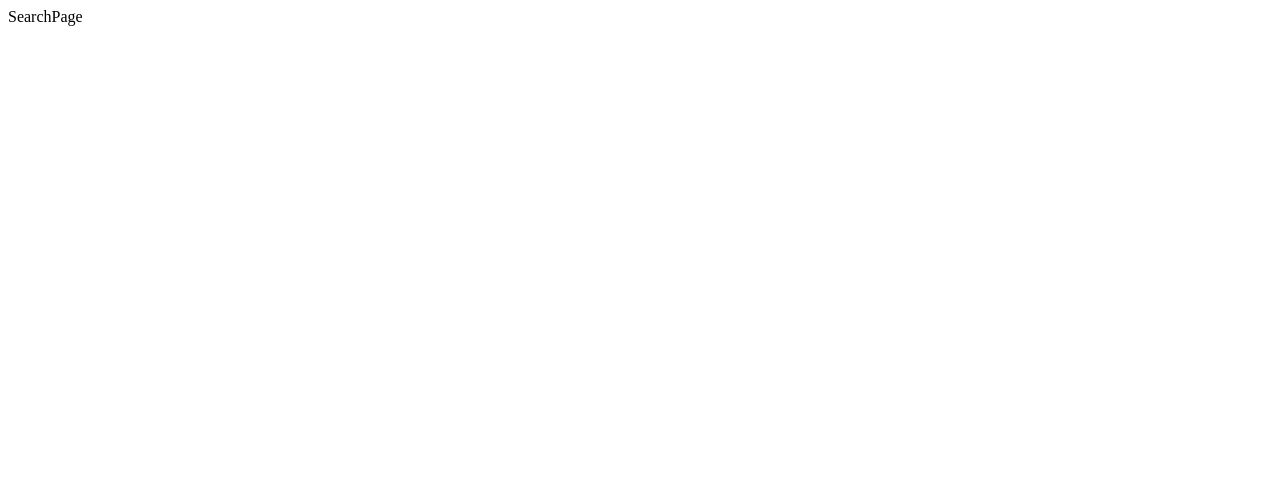
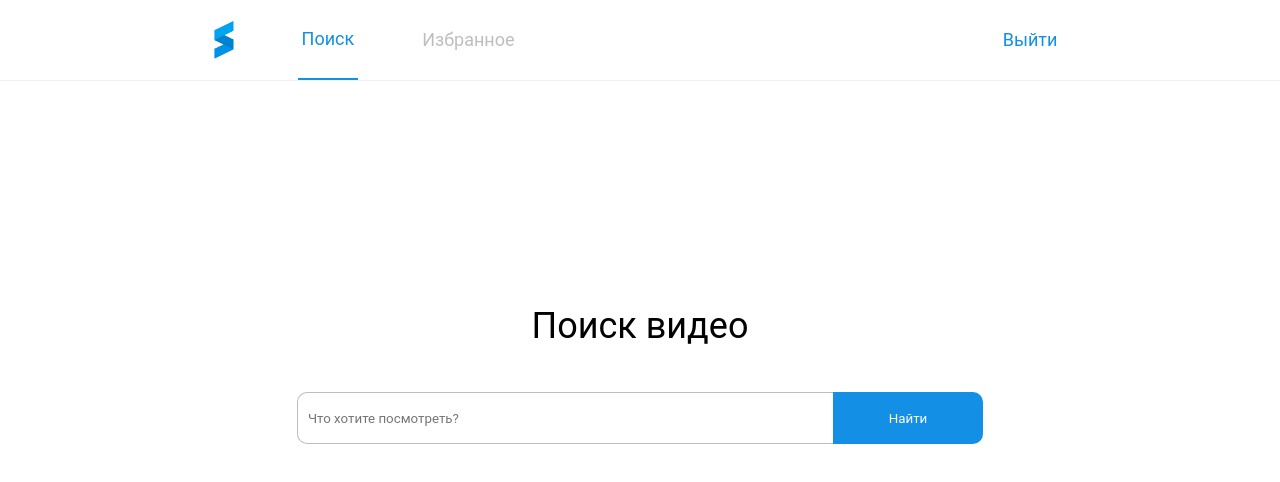
Before and after one commit to Ilya199319922020/react-ts-search-youtube-video, a React (Create React App) app: page /search in a window 1280 px wide. Shown: the top 482 px of the page. Built offline with nearby package versions, Linux system fonts and the light colour scheme.

Commit message:
added styles for the main page and header

```diff
--- a/src/App.css
+++ b/src/App.css
@@ -3,30 +3,93 @@
 
 }
 
-
-
-
-
-.App-header {
-  background-color: #282c34;
-  min-height: 100vh;
-  display: flex;
-  flex-direction: column;
-  align-items: center;
-  justify-content: center;
-  font-size: calc(10px + 2vmin);
-  color: white;
+* {
+	padding: 0;
+	margin: 0;
+	border: 0;
 }
 
-.App-link {
-  color: #61dafb;
+*,
+*:before,
+*:after {
+	-moz-box-sizing: border-box;
+	-webkit-box-sizing: border-box;
+	box-sizing: border-box;
 }
 
-@keyframes App-logo-spin {
-  from {
-    transform: rotate(0deg);
-  }
-  to {
-    transform: rotate(360deg);
-  }
+:focus,
+:active {
+	outline: none;
 }
+
+a:focus,
+a:active {
+	outline: none;
+}
+
+nav,
+footer,
+header,
+aside {
+	display: block;
+}
+
+html,
+body {
+
+	height: 100%;
+	width: 100%;
+  font-family: 'Roboto', sans-serif;
+	font-size: 100%;
+	line-height: 1;
+	font-size: 14px;
+	-ms-text-size-adjust: 100%;
+	-moz-text-size-adjust: 100%;
+	-webkit-text-size-adjust: 100%;
+}
+
+input,
+button,
+textarea {
+	font-family: inherit;
+}
+
+input::-ms-clear {
+	display: none;
+}
+
+button {
+	cursor: pointer;
+}
+
+button::-moz-focus-inner {
+	padding: 0;
+	border: 0;
+}
+
+a,
+a:visited {
+	text-decoration: none;
+}
+
+a:hover {
+	text-decoration: none;
+}
+
+ul li {
+	list-style: none;
+}
+
+img {
+	vertical-align: top;
+}
+
+h1,
+h2,
+h3,
+h4,
+h5,
+h6 {
+	font-size: inherit;
+	font-weight: 400;
+}
--- a/src/App.tsx
+++ b/src/App.tsx
@@ -1,16 +1,16 @@
 import React from 'react';
+import './App.css'
 import { Navigate, Route, Routes } from 'react-router-dom';
 import AuthPage from './components/AuthPage';
-import SearchPage from './components/Search/SearchPage';
+import Container from './components/Container';
 import VideoList from './components/Video/VideoList';
-
 
 function App() {
   return (
     <Routes>
       <Route path="/" element={<Navigate replace to="/login" />} />
       <Route path='/login' element={<AuthPage />} />
-      <Route path='/search' element={<SearchPage />} />
+      <Route path='/search' element={<Container />} />
       <Route path='/videoList' element={<VideoList />} />
     </Routes>
   );
--- a/src/components/AuthPage.tsx
+++ b/src/components/AuthPage.tsx
@@ -25,8 +25,7 @@ const AuthPage = () => {
 					className={styles.auth__form_passwordInput} type="password"
 				/>
 				<button
-					className={styles.auth__form_btn}
-					type='submit'
+					className={styles.auth__form_btn} type='submit'
 				>
 					Войти
 				</button>
--- /dev/null
+++ b/src/components/Container.tsx
@@ -0,0 +1,17 @@
+import React from 'react';
+import styles from '../styles/Container.module.scss';
+import Header from './Header/Header';
+import Main from './Main/Main';
+
+const Container = () => {
+	return (
+		<div
+			className={styles.container}
+		>
+			<Header/>
+			<Main/>
+		</div>
+	);
+};
+
+export default Container;
--- /dev/null
+++ b/src/components/Header/Header.tsx
@@ -0,0 +1,39 @@
+import React from 'react';
+import styles from '../../styles/Container.module.scss';
+import logo from '../../assets/icon/sibdev_logo.png';
+
+const Header = () => {
+  return (
+	<header
+	className={styles.container__header}
+>
+	<div
+		className={styles.container__header_left}
+	>
+		<div
+			className={styles.container__header_leftLogo}
+		>
+			<img  src={logo} width={'19.54px'}/>
+		</div>
+		<button
+			className={styles.container__header_leftActiveBtn}
+		>
+			Поиск
+		</button>
+		<button
+			className={styles.container__header_leftBtn}
+		>
+			Избранное
+		</button>
+	</div>
+
+	<button
+		className={styles.container__header_exitBtn}
+	>
+		Выйти
+	</button>
+</header>
+  );
+};
+
+export default Header;
--- /dev/null
+++ b/src/components/Main/Main.tsx
@@ -0,0 +1,35 @@
+import React from 'react';
+import styles from '../../styles/Main.module.scss';
+
+const Main = () => {
+	return (
+
+		<main
+			className={styles.main}
+		>
+			<h2
+				className={styles.main__header}
+			>
+				Поиск видео
+			</h2>
+			<form
+				className={styles.main__form}
+			>
+				<input
+					className={styles.main__form_input}
+					placeholder={'   Что хотите посмотреть?'}
+					type={'text'}
+				/>
+				<label
+					className={styles.main__form_label}
+				>
+					<button>
+						Найти
+					</button>
+				</label>
+			</form>
+		</main>
+	);
+};
+
+export default Main;
--- a/src/components/Search/SearchPage.tsx
+++ b/src/components/Search/SearchPage.tsx
@@ -1,4 +1,5 @@
 import React from 'react';
+import styles from '../../styles/SearchPage.module.scss';
 
 const SearchPage = () => {
   return (
--- a/src/styles/AuthPage.module.scss
+++ b/src/styles/AuthPage.module.scss
@@ -38,6 +38,7 @@ $coltext: rgba(23, 23, 25, 0.3);
 	text-align: center;
 	margin-top: 6.5%;
 	padding: 0;
+	background: #FFFFFF;
 
 	.auth__logo {
 		margin-top: 48.79px;
--- /dev/null
+++ b/src/styles/Container.module.scss
@@ -0,0 +1,52 @@
+%stylebtn {
+	color: #1390E5;
+	width: 60px;
+	height: 100%;
+	background-color: #ffffff;
+	height: 80px;
+	font-style: normal;
+	font-weight: 400;
+	font-size: 18px;
+	line-height: 28px;
+	border-bottom: 2px solid #1390E5;
+}
+
+.container {
+	width: 100%;
+	display: flex;
+	flex-direction: column;
+	margin: 0 auto;
+
+	.container__header {
+		width: 100%;
+		min-height: 80px;
+		position: fixed;
+		border-bottom: 1px solid #F1F1F1;
+		display: flex;
+		justify-content: space-between;
+		align-items: center;
+		padding: 0 220px 0 214px;
+
+		.container__header_left {
+			width: 268.28px;
+			display: flex;
+			justify-content: space-between;
+			.container__header_leftLogo {
+				display: flex;
+				align-items: center;
+			}
+			.container__header_leftActiveBtn {
+				@extend %stylebtn;
+			}
+			.container__header_leftBtn{
+				@extend %stylebtn;
+				border-bottom: 0px solid #1390E5;
+				color: rgba(39, 39, 39, 0.3);
+			}
+		}
+		.container__header_exitBtn{
+			@extend %stylebtn;
+			border-bottom: 0px solid #1390E5;
+		}
+	}
+}
--- /dev/null
+++ b/src/styles/Main.module.scss
@@ -0,0 +1,53 @@
+%styletext {
+	font-style: normal;
+	font-weight: 400;
+	font-size: 36px;
+	line-height: 52px;
+	color: #000000;
+}
+
+.main {
+	margin-top: 80px;
+	display: flex;
+	flex-direction: column;
+	align-items: center;
+	align-self: center;
+
+	.main__header {
+		text-align: center;
+		vertical-align: middle;
+		height: 52px;
+		margin-top: 220px;
+		margin-bottom: 40px;
+		@extend %styletext;
+	}
+
+	.main__form {
+
+		.main__form_input {
+			height: 52px;
+			width: 536px;
+			border-top: 1px solid rgba(39, 39, 39, 0.3);
+			border-left: 1px solid rgba(39, 39, 39, 0.3);
+			border-bottom: 1px solid rgba(39, 39, 39, 0.3);
+			border-radius: 10px 0 0 10px;
+		}
+
+		.main__form_inputActive {
+			height: 52px;
+			width: 536px;
+			border-top: 1px solid #1390E5;
+			border-left: 1px solid #1390E5;
+			border-bottom: 1px solid #1390E5;
+			border-radius: 10px 0 0 10px;
+		}
+
+		.main__form_label button {
+			border-radius: 0px 10px 10px 0px;
+			background-color: #1390E5;
+			height: 52px;
+			width: 150px;
+			color: #FFFFFF;
+		}
+	}
+}
```
Also changed, not shown: src/styles/SearchPage.module.scss (added).
